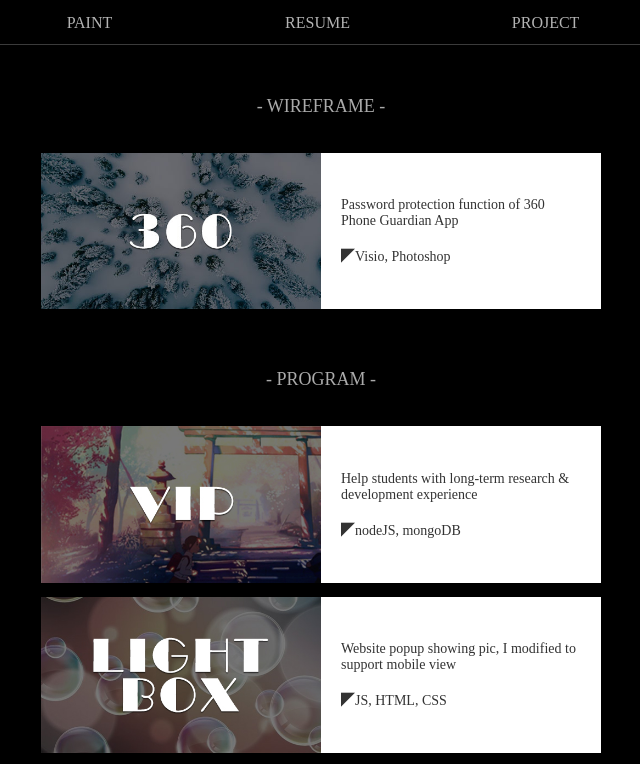
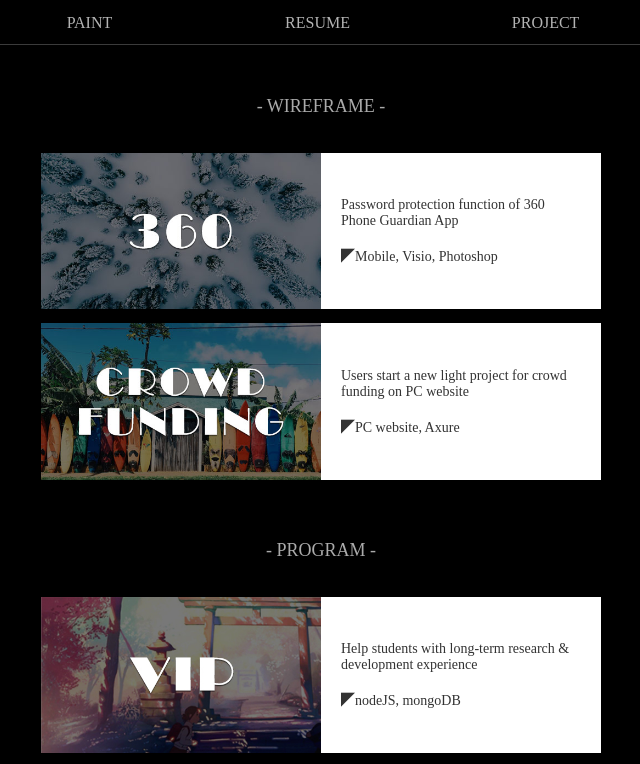
Before and after one commit to ayumiryu/resume, a plain HTML site: page code.html in a window 1280 px wide. Shown: the top 764 px of the page, without its empty margins (319-959 px from the left). Drawn offline with Linux system fonts and the light colour scheme.

Commit message:
Add files via upload

```diff
--- a/code.html
+++ b/code.html
@@ -28,7 +28,13 @@
     <div id="box" onclick="window.open('file/passw.html')">
       <div id="bimg"><img src="images/wire_1.jpg"></img></div>
       <div id="text">
-        <div clss="desk" id="bdes4" alt="VIP website of FIU">Password protection function of 360 Phone Guardian App<br id="ent4"/><br/>◤Visio, Photoshop</div>
+        <div clss="desk" id="bdes4" alt="VIP website of FIU">Password protection function of 360 Phone Guardian App<br id="ent4"/><br/>◤Mobile, Visio, Photoshop</div>
+      </div>
+    </div>
+    <div id="box" onclick="window.open('file/2.pdf')">
+      <div id="bimg"><img src="images/wire_2.jpg"></img></div>
+      <div id="text">
+        <div clss="desk" id="bdes5" alt="VIP website of FIU">Users start a new light project for crowd funding on PC website<br id="ent5"/><br/>◤PC website, Axure</div>
       </div>
     </div>
 
--- a/css/code.css
+++ b/css/code.css
@@ -62,7 +62,7 @@ body{
 	margin: auto;
 	/*padding:10px;*/
 }
-#bdes1, #bdes2, #bdes3, #bdes4{
+#bdes1, #bdes2, #bdes3, #bdes4, #bdes5{
 	margin-left: 12px;
 	margin-right: 12px;
 }
--- a/js/code.js
+++ b/js/code.js
@@ -7,11 +7,13 @@ var db1 = document.getElementById('bdes1');
 var db2 = document.getElementById('bdes2');
 var db3 = document.getElementById('bdes3');
 var db4 = document.getElementById('bdes4');
+var db5 = document.getElementById('bdes5');
 
 var en1 = document.getElementById('ent1');
 var en2 = document.getElementById('ent2');
 var en3 = document.getElementById('ent3');
 var en4 = document.getElementById('ent4');
+var en5 = document.getElementById('ent5');
 
 if(document.body.clientWidth > 760){
 	db1.style.fontSize = "14px";
@@ -25,11 +27,15 @@ if(document.body.clientWidth > 760){
 
 	db4.style.fontSize = "14px";
 	db4.style.margin = "20px";
+
+	db5.style.fontSize = "14px";
+	db5.style.margin = "20px";
 }
 if(document.body.clientWidth < 375){
 	en1.style.display = "none";
 	en2.style.display = "none";
 	en3.style.display = "none";
 	en4.style.display = "none";
+	en5.style.display = "none";
 
 }
```
Also changed, not shown: index.html (+6 -6 lines), images/wire_2.jpg (added), 1 other file.
